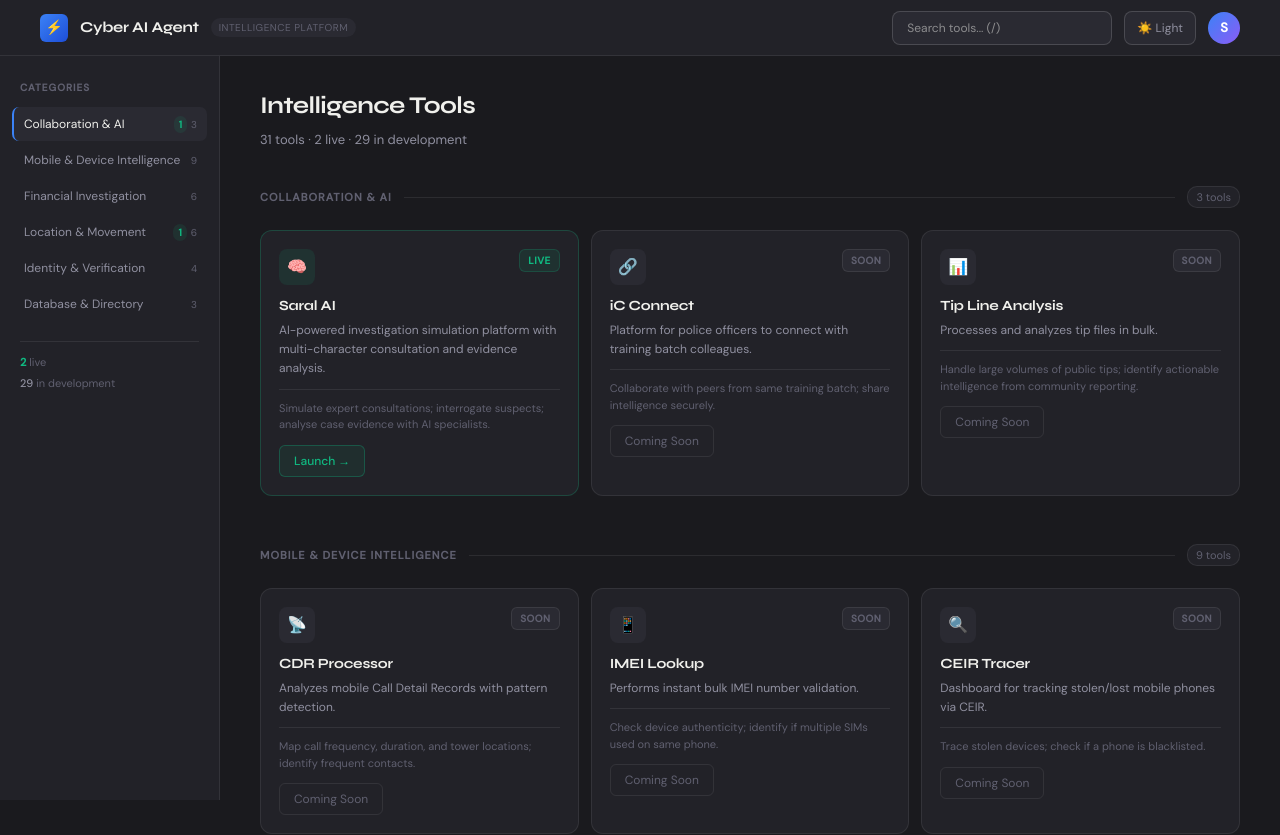
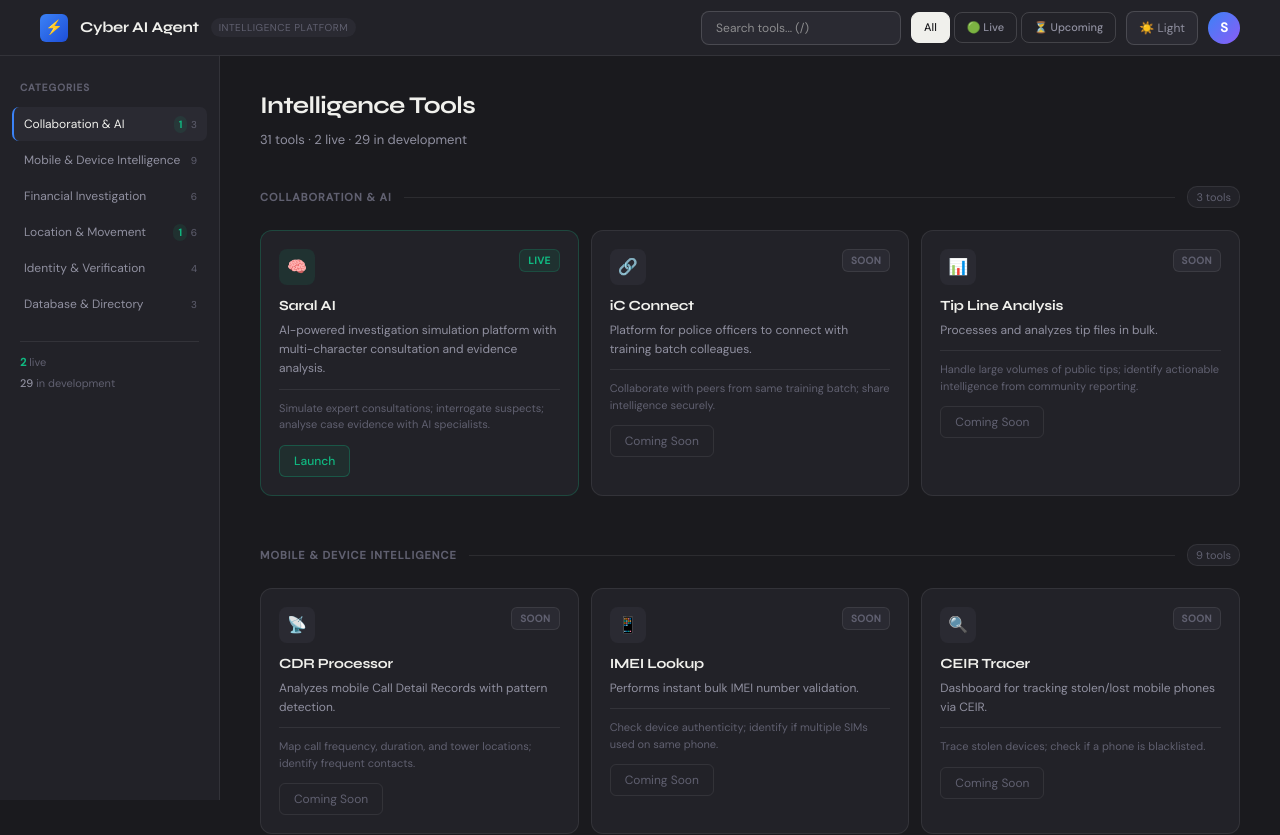
Before and after one commit to saavi-123/saral-ai, a Next.js app: page / in a window 1280 px wide. Shown: the top 835 px of the page. Built offline with nearby package versions, Linux system fonts and the light colour scheme.

Commit message:
Add filters to dashboard, fix back button, dark mode for geolocation tracking, label updates

```diff
--- a/src/app/api/chat/route.js
+++ b/src/app/api/chat/route.js
@@ -14,7 +14,7 @@ export async function POST(req) {
       : "\n\nCASE FILES: None provided for this query.";
 
     const allCharacterProfiles = characters.map(c =>
-      `${c.name} (${c.category === "story" ? "Story Character" : "Production Expert"}) — ${c.expertise}`
+      `${c.name} (${c.category === "story" ? "Case Subject" : "Production Expert"}) — ${c.expertise}`
     ).join(", ");
 
     const responses = [];
--- a/src/app/api/summarize/route.js
+++ b/src/app/api/summarize/route.js
@@ -9,7 +9,7 @@ export async function POST(req) {
   try {
     const charactersText = characters.length > 0
       ? characters.map(c =>
-          `- ${c.name} (${c.category === "story" ? "Story Character" : "Production Expert"}) — ${c.expertise}${c.association ? `, ${c.association}` : ""}${c.summary ? `\n  ${c.summary}` : ""}`
+          `- ${c.name} (${c.category === "story" ? "Case Subject" : "Production Expert"}) — ${c.expertise}${c.association ? `, ${c.association}` : ""}${c.summary ? `\n  ${c.summary}` : ""}`
         ).join("\n")
       : "No characters added yet.";
 
--- a/src/app/components/CharacterCard.js
+++ b/src/app/components/CharacterCard.js
@@ -26,7 +26,7 @@ export default function CharacterCard({ char, color, bg }) {
             fontSize: "10px", padding: "2px 8px", borderRadius: "20px",
             background: bg, color: color, fontWeight: 500
           }}>
-            {char.category === "story" ? "Story" : "Production"}
+            {char.category === "story" ? "Story" : "Investigation Team"}
           </span>
           {char.character_id && (
             <span style={{
--- a/src/app/components/EditCharacterForm.js
+++ b/src/app/components/EditCharacterForm.js
@@ -93,8 +93,8 @@ export default function EditCharacterForm({ character }) {
             <label style={labelStyle}>Character Category</label>
             <div style={{ display: "grid", gridTemplateColumns: "1fr 1fr", gap: "10px" }}>
               {[
-                { value: "production", label: "Production Character", desc: "Real expert being consulted" },
-                { value: "story", label: "Story Character", desc: "Character inside the case" }
+                { value: "production", label: "Investigation Team Member", desc: "Real expert being consulted" },
+                { value: "story", label: "Case Subject", desc: "Character inside the case" }
               ].map((cat) => (
                 <div
                   key={cat.value}
--- /dev/null
+++ b/src/app/components/ThemeToggle.js
@@ -0,0 +1,41 @@
+"use client";
+
+import { useState, useEffect } from "react";
+
+export default function ThemeToggle() {
+  const [theme, setTheme] = useState("light");
+
+  useEffect(() => {
+    const saved = localStorage.getItem("saral-theme") || "light";
+    setTheme(saved);
+    document.documentElement.setAttribute("data-theme", saved);
+  }, []);
+
+  const toggle = () => {
+    const next = theme === "light" ? "dark" : "light";
+    setTheme(next);
+    localStorage.setItem("saral-theme", next);
+    document.documentElement.setAttribute("data-theme", next);
+  };
+
+  return (
+    <button
+      onClick={toggle}
+      style={{
+        background: "transparent",
+        border: "0.5px solid var(--border2)",
+        borderRadius: "8px",
+        padding: "8px 12px",
+        fontSize: "12px",
+        color: "var(--text2)",
+        cursor: "pointer",
+        display: "flex",
+        alignItems: "center",
+        gap: "6px",
+        fontFamily: "var(--font-dm)"
+      }}
+    >
+      {theme === "light" ? "🌙 Dark" : "☀️ Light"}
+    </button>
+  );
+}
--- a/src/app/geolocation/layout.js
+++ b/src/app/geolocation/layout.js
@@ -1,4 +1,5 @@
 import Link from "next/link";
+import ThemeToggle from "../components/ThemeToggle";
 
 export const metadata = {
   title: "Geolocation Tracking",
@@ -51,10 +52,15 @@ export default function GeolocationLayout({ children }) {
         </div>
 
         <div style={{ flex: 1 }} />
+
         <div style={{
           borderTop: "0.5px solid var(--border)",
-          padding: "16px 20px"
+          padding: "16px 20px",
+          display: "flex",
+          flexDirection: "column",
+          gap: "10px"
         }}>
+          <ThemeToggle />
           <Link href="/" style={{
             fontSize: "13px", color: "var(--text2)",
             textDecoration: "none"
--- a/src/app/page.js
+++ b/src/app/page.js
@@ -79,6 +79,7 @@ const liveTools = tools.reduce((acc, cat) => acc + cat.items.filter(t => t.live)
 export default function Dashboard() {
   const [theme, setTheme] = useState("dark");
   const [search, setSearch] = useState("");
+  const [filter, setFilter] = useState("all");
   const [activeCategory, setActiveCategory] = useState("collaboration");
   const categoryRefs = useRef({});
   const searchRef = useRef(null);
@@ -89,7 +90,6 @@ export default function Dashboard() {
     document.documentElement.setAttribute("data-theme", saved);
   }, []);
 
-  // Press / to focus search
   useEffect(() => {
     const handleKey = (e) => {
       if (e.key === "/" && document.activeElement !== searchRef.current) {
@@ -105,7 +105,6 @@ export default function Dashboard() {
     return () => window.removeEventListener("keydown", handleKey);
   }, []);
 
-  // Scroll spy — update active category as user scrolls
   useEffect(() => {
     const observer = new IntersectionObserver(
       (entries) => {
@@ -140,14 +139,22 @@ export default function Dashboard() {
 
   const filteredTools = tools.map(cat => ({
     ...cat,
-    items: cat.items.filter(tool =>
-      tool.name.toLowerCase().includes(search.toLowerCase()) ||
-      tool.desc.toLowerCase().includes(search.toLowerCase()) ||
-      tool.usecase.toLowerCase().includes(search.toLowerCase())
-    )
+    items: cat.items.filter(tool => {
+      const matchesSearch =
+        tool.name.toLowerCase().includes(search.toLowerCase()) ||
+        tool.desc.toLowerCase().includes(search.toLowerCase()) ||
+        tool.usecase.toLowerCase().includes(search.toLowerCase());
+      const matchesFilter =
+        filter === "all" ||
+        (filter === "live" && tool.live) ||
+        (filter === "upcoming" && !tool.live);
+      return matchesSearch && matchesFilter;
+    })
   })).filter(cat => cat.items.length > 0);
 
   const isDark = theme === "dark";
+
+  const resultCount = filteredTools.reduce((a, c) => a + c.items.length, 0);
 
   return (
     <div style={{
@@ -191,7 +198,7 @@ export default function Dashboard() {
           }}>Intelligence Platform</span>
         </div>
 
-        <div style={{ display: "flex", alignItems: "center", gap: "12px" }}>
+        <div style={{ display: "flex", alignItems: "center", gap: "10px" }}>
           {/* Search */}
           <div style={{ position: "relative" }}>
             <input
@@ -208,7 +215,7 @@ export default function Dashboard() {
                 fontFamily: "var(--font-dm)",
                 color: "var(--text)",
                 outline: "none",
-                width: "220px"
+                width: "200px"
               }}
             />
             {search && (
@@ -222,6 +229,36 @@ export default function Dashboard() {
                 }}
               >×</button>
             )}
+          </div>
+
+          {/* Filter buttons */}
+          <div style={{ display: "flex", gap: "4px" }}>
+            {[
+              { key: "all", label: "All" },
+              { key: "live", label: "🟢 Live" },
+              { key: "upcoming", label: "⏳ Upcoming" }
+            ].map(f => (
+              <button
+                key={f.key}
+                onClick={() => setFilter(f.key)}
+                style={{
+                  padding: "6px 12px",
+                  borderRadius: "8px",
+                  fontSize: "11px",
+                  fontWeight: 500,
+                  cursor: "pointer",
+                  border: "0.5px solid",
+                  borderColor: filter === f.key ? "var(--accent)" : "var(--border2)",
+                  background: filter === f.key ? "var(--accent)" : "transparent",
+                  color: filter === f.key ? "var(--accent-text)" : "var(--text2)",
+                  transition: "all 0.15s",
+                  fontFamily: "var(--font-dm)",
+                  whiteSpace: "nowrap"
+                }}
+              >
+                {f.label}
+              </button>
+            ))}
           </div>
 
           {/* Theme toggle */}
@@ -337,8 +374,8 @@ export default function Dashboard() {
               Intelligence Tools
             </h1>
             <p style={{ fontSize: "13px", color: "var(--text2)" }}>
-              {search
-                ? `${filteredTools.reduce((a, c) => a + c.items.length, 0)} results for "${search}"`
+              {search || filter !== "all"
+                ? `${resultCount} ${resultCount === 1 ? "tool" : "tools"} ${filter !== "all" ? `· ${filter}` : ""} ${search ? `matching "${search}"` : ""}`
                 : `${totalTools} tools · ${liveTools} live · ${totalTools - liveTools} in development`
               }
             </p>
@@ -352,7 +389,7 @@ export default function Dashboard() {
             }}>
               <div style={{ fontSize: "32px", marginBottom: "12px" }}>🔍</div>
               <div style={{ fontSize: "15px", color: "var(--text2)", marginBottom: "6px" }}>No tools found</div>
-              <div style={{ fontSize: "13px" }}>Try a different search term</div>
+              <div style={{ fontSize: "13px" }}>Try a different search term or filter</div>
             </div>
           )}
 
@@ -406,7 +443,6 @@ export default function Dashboard() {
                     borderRadius: "12px", padding: "18px",
                     transition: "all 0.15s"
                   }}>
-                    {/* Top row */}
                     <div style={{
                       display: "flex", alignItems: "flex-start",
                       justifyContent: "space-between", marginBottom: "10px"
@@ -433,7 +469,6 @@ export default function Dashboard() {
                       </span>
                     </div>
 
-                    {/* Name */}
                     <div style={{
                       fontFamily: "var(--font-syne)",
                       fontSize: "14px", fontWeight: 600,
@@ -443,7 +478,6 @@ export default function Dashboard() {
                       {tool.name}
                     </div>
 
-                    {/* Description */}
                     <div style={{
                       fontSize: "12px", color: "var(--text2)",
                       lineHeight: 1.6, marginBottom: "10px"
@@ -451,7 +485,6 @@ export default function Dashboard() {
                       {tool.desc}
                     </div>
 
-                    {/* Use case */}
                     <div style={{
                       fontSize: "11px", color: "var(--text3)",
                       lineHeight: 1.5, paddingTop: "10px",
@@ -460,7 +493,6 @@ export default function Dashboard() {
                       {tool.usecase}
                     </div>
 
-                    {/* Action */}
                     <div style={{ marginTop: "12px" }}>
                       {tool.live ? (
                         <Link href={tool.href}>
@@ -473,7 +505,7 @@ export default function Dashboard() {
                             fontFamily: "var(--font-dm)",
                             transition: "all 0.15s"
                           }}>
-                            Launch →
+                            Launch
                           </button>
                         </Link>
                       ) : (
--- a/src/app/saral-ai/projects/[id]/characters/new/page.js
+++ b/src/app/saral-ai/projects/[id]/characters/new/page.js
@@ -56,8 +56,8 @@ export default function NewCharacter({ params }) {
           </label>
           <div style={{ display: "grid", gridTemplateColumns: "1fr 1fr", gap: "10px" }}>
             {[
-              { value: "production", label: "Production Character", desc: "Real expert being consulted — detective, lawyer, forensic specialist" },
-              { value: "story", label: "Story Character", desc: "Character inside the case — suspect, witness, victim" }
+              { value: "production", label: "Investigation Team Member", desc: "Real expert being consulted — detective, lawyer, forensic specialist" },
+              { value: "story", label: "Case Subject", desc: "Character inside the case — suspect, witness, victim" }
             ].map((cat) => (
               <div
                 key={cat.value}
```
Also changed, not shown: src/app/saral-ai/projects/[id]/page.js (+5 -5 lines).
